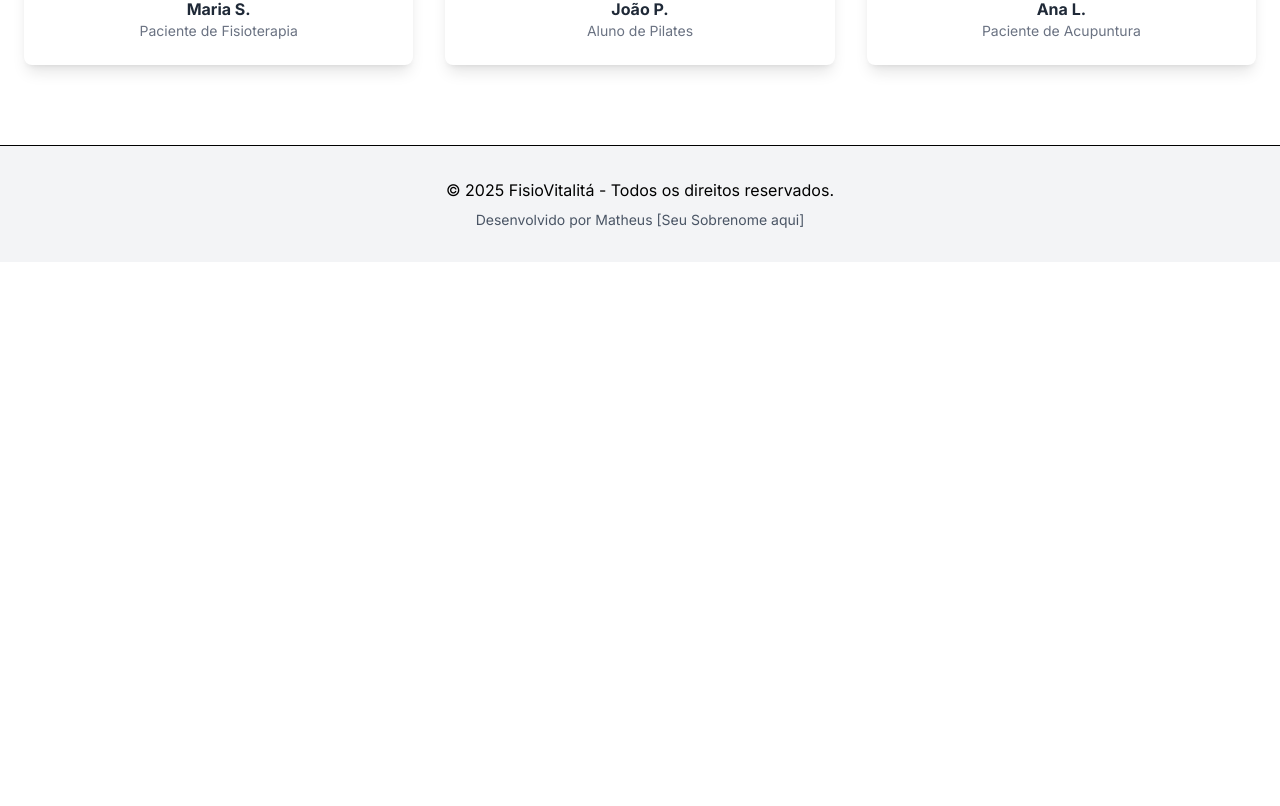
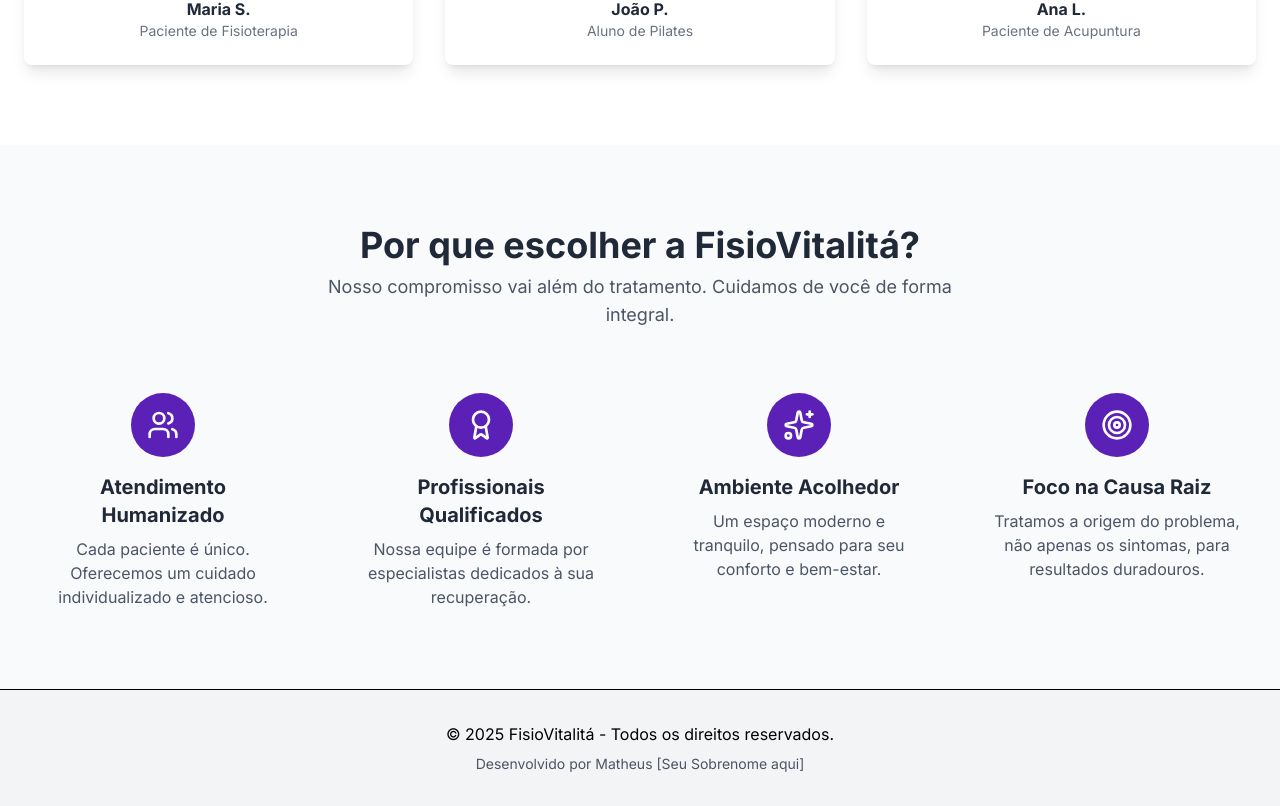
Before and after one commit to Kvothe000/fisio-vitalita-site, a Next.js app: page / in a window 1280 px wide. Shown: the part 3075-3881 px from the top of the page. Before the commit the page ends 3337 px from the top, so only its background shows below. Built offline with nearby package versions, Linux system fonts and the light colour scheme.

Commit message:
feat: add differentials section to home page

```diff
--- a/app/page.tsx
+++ b/app/page.tsx
@@ -3,10 +3,37 @@
 import Link from 'next/link';
 
 // 1. IMPORTAMOS OS ÍCONES NECESSÁRIOS (Hero, Contato e Ícones Específicos de Serviço)
-import { ChevronRight, Phone, Mail, MapPin, HeartPulse, Activity, Dna } from 'lucide-react';
+// No topo do app/page.tsx
+import { ChevronRight, Phone, Mail, MapPin, HeartPulse, Activity, Dna, Users, Award, Sparkles, Target } from 'lucide-react';
 import ServiceCard from '@/components/ServiceCard';
 import Image from 'next/image'; // Adicione esta linha se ainda não existir
 import TestimonialCard from '@/components/TestimonialCard';
+
+
+// --- DADOS DOS DIFERENCIAIS ---
+const differentials = [
+  {
+    Icon: Users,
+    title: "Atendimento Humanizado",
+    description: "Cada paciente é único. Oferecemos um cuidado individualizado e atencioso.",
+  },
+  {
+    Icon: Award,
+    title: "Profissionais Qualificados",
+    description: "Nossa equipe é formada por especialistas dedicados à sua recuperação.",
+  },
+  {
+    Icon: Sparkles, // Usando Sparkles para 'Ambiente' ou 'Bem-estar'
+    title: "Ambiente Acolhedor",
+    description: "Um espaço moderno e tranquilo, pensado para seu conforto e bem-estar.",
+  },
+  {
+    Icon: Target, // Usando Target para 'Foco na Causa'
+    title: "Foco na Causa Raiz",
+    description: "Tratamos a origem do problema, não apenas os sintomas, para resultados duradouros.",
+  },
+];
+// -----------------------------
 
 // --- DADOS DOS DEPOIMENTOS (PLACEHOLDERS) ---
 const testimonials = [
@@ -258,6 +285,49 @@ export default function Home() {
       </section>
       {/* === Fim da Seção de Testemunhos === */}
 
-    </main>
-  );
+{/* ... (Hero, Serviços, Sobre, Testemunhos, Contato ficam aqui em cima) ... */}
+
+          {/* ======================================= */}
+          {/* === NOVA SEÇÃO: Diferenciais === */}
+          {/* ======================================= */}
+          <section className="bg-gray-50 py-20"> {/* Voltando para fundo cinza */}
+            <div className="container mx-auto px-6">
+
+              {/* Título da Seção */}
+              <div className="text-center mb-16"> {/* Aumentei a margem inferior */}
+                <h2 className="text-3xl md:text-4xl font-bold text-[#1F2937]">
+                  Por que escolher a FisioVitalitá?
+                </h2>
+                <p className="text-lg text-gray-600 mt-2 max-w-2xl mx-auto">
+                  Nosso compromisso vai além do tratamento. Cuidamos de você de forma integral.
+                </p>
+              </div>
+
+              {/* Grid de Diferenciais */}
+              {/* 4 colunas no desktop, 2 no tablet, 1 no mobile */}
+              <div className="grid grid-cols-1 sm:grid-cols-2 lg:grid-cols-4 gap-10">
+
+                {differentials.map((item) => (
+                  <div key={item.title} className="text-center px-4">
+                    {/* Ícone */}
+                    <div className="flex justify-center items-center mb-4">
+                      {/* Usando o nosso novo estilo de ícone */}
+                      <div className="bg-[#5B21B6] p-4 rounded-full">
+                        <item.Icon className="w-8 h-8 text-white" />
+                      </div>
+                    </div>
+                    {/* Título */}
+                    <h3 className="text-xl font-bold text-[#1F2937] mb-2">{item.title}</h3>
+                    {/* Descrição */}
+                    <p className="text-gray-600">{item.description}</p>
+                  </div>
+                ))}
+
+              </div>
+            </div>
+          </section>
+          {/* === Fim da Seção de Diferenciais === */}
+
+        </main>
+      );
 }
```
